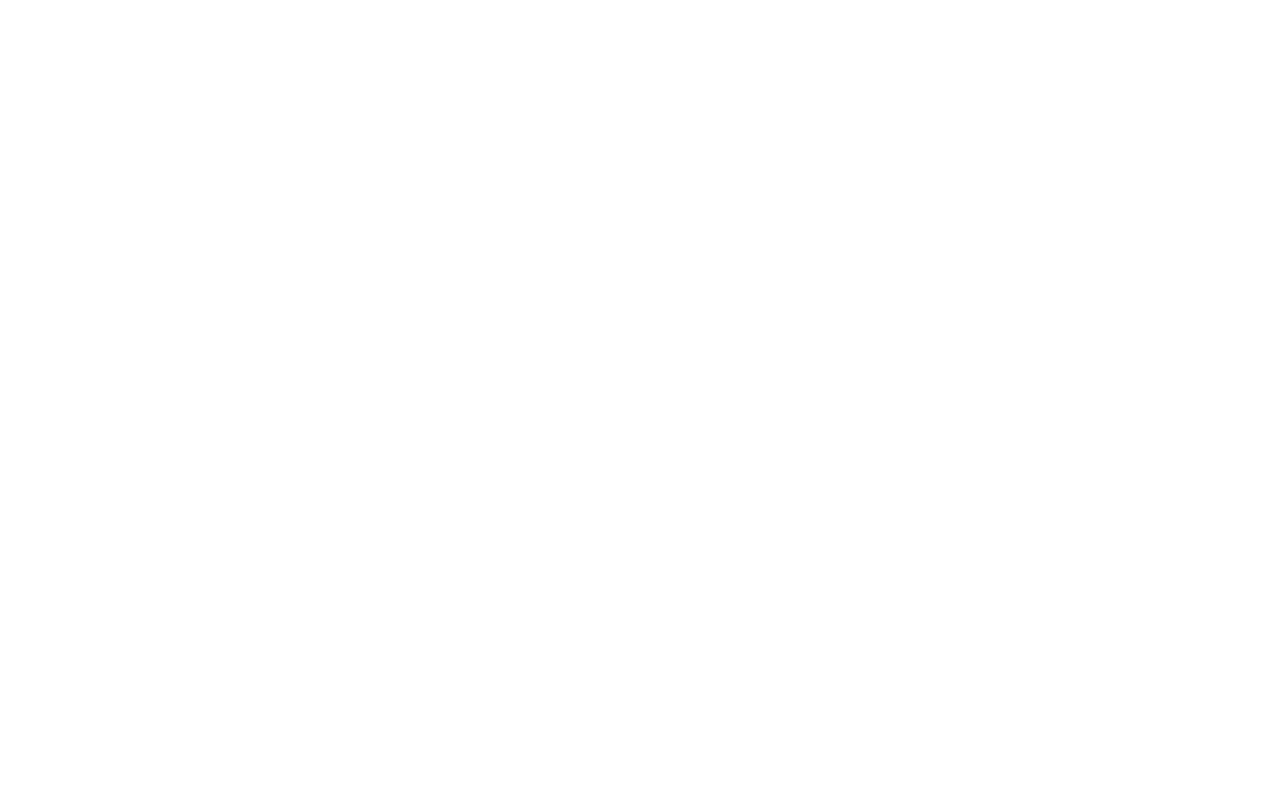
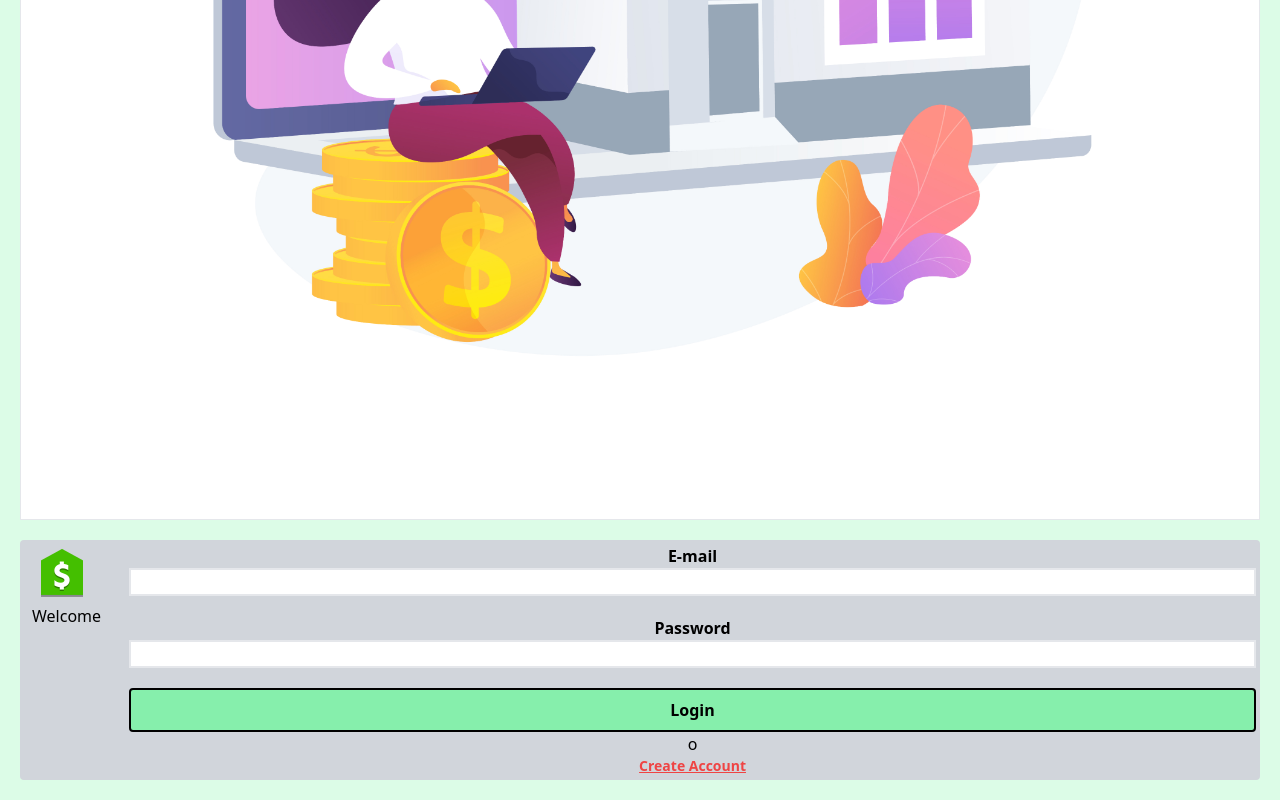
Before and after one commit to OrlandoConci/FrontHomebanking-OrlandoConci, a React (Vite) app: page /login in a window 1280 px wide. Before the commit this address had no page. Shown: the part 740-1540 px from the top of the page. Before the commit the page ends 800 px from the top, so only its background shows below. Built offline with nearby package versions, Linux system fonts and the light colour scheme.

Commit message:
Correciones varias

```diff
--- a/src/App.jsx
+++ b/src/App.jsx
@@ -8,9 +8,9 @@
 import ApplyCard from './pages/ApplyCard'
 import Transactions from './pages/Transactions'
 import ApplyLoan from './pages/ApplyLoan'
+import Login from './pages/Login'
 
 function App() {
-  const [count, setCount] = useState(0)
 
   return (
     <BrowserRouter>
@@ -23,8 +23,8 @@
             <Route path="/applyCard" element={<ApplyCard/>} />
             <Route path="/applyLoan" element={<ApplyLoan/>} />
             <Route path="/transactions" element={<Transactions/>} />
-
           </Route>
+          <Route path="/login" element={<Login/>} />
         </Routes>
     </BrowserRouter>
   )
--- /dev/null
+++ b/src/pages/Login.jsx
@@ -0,0 +1,31 @@
+import React from "react";
+
+function Login() {
+    return(
+        <main className="min-h-screen bg-green-100 p-5">
+            <img className="border mb-5" src="../public/inicioSesion.png" alt="" />
+            <div className="flex gap-5 bg-gray-300 rounded p-1">
+                <div className="mx-2">
+                    <img src="../public/logoBanco.png" alt="" />
+                    <p>Welcome</p>
+                </div>
+
+                <form className="flex flex-col w-full gap-5">
+                    <label className="flex flex-col text-center font-bold">E-mail
+                        <input className="w-full border-2" type="mail" />
+                    </label>
+                    <label className="flex flex-col text-center font-bold">Password
+                        <input className="w-full border-2" type="mail" />
+                    </label>
+                    <div className="flex flex-col">
+                        <button className="border-2 border-black rounded p-2 bg-green-300 font-bold">Login</button>
+                        <span className="text-center">o</span>
+                        <button className="text-sm text-red-500 font-bold underline">Create Account</button>
+                    </div>
+                </form>
+            </div>
+        </main>
+    )
+}
+
+export default Login
```
Also changed, not shown: src/components/Header.jsx (+3 -1 lines).
